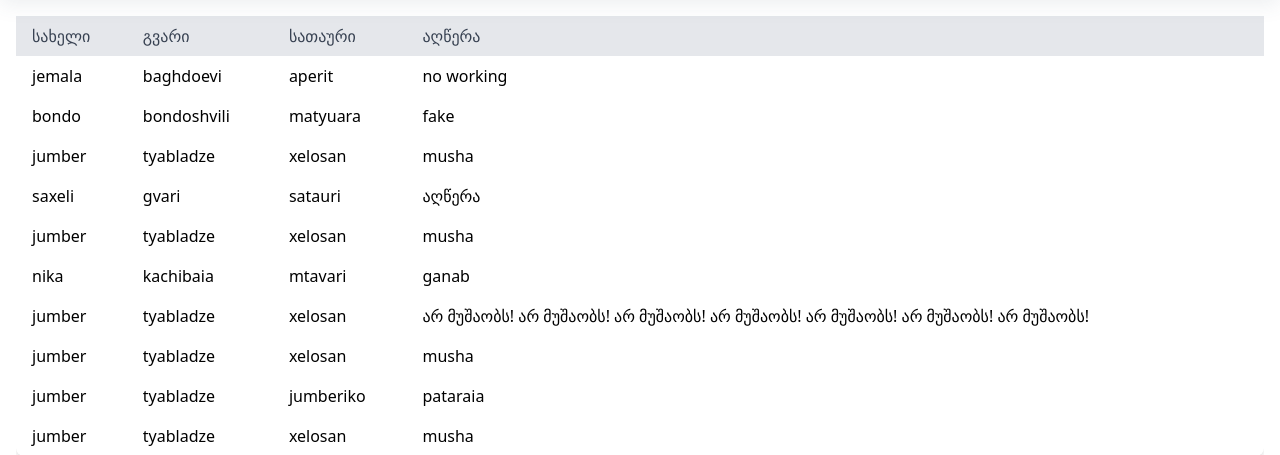
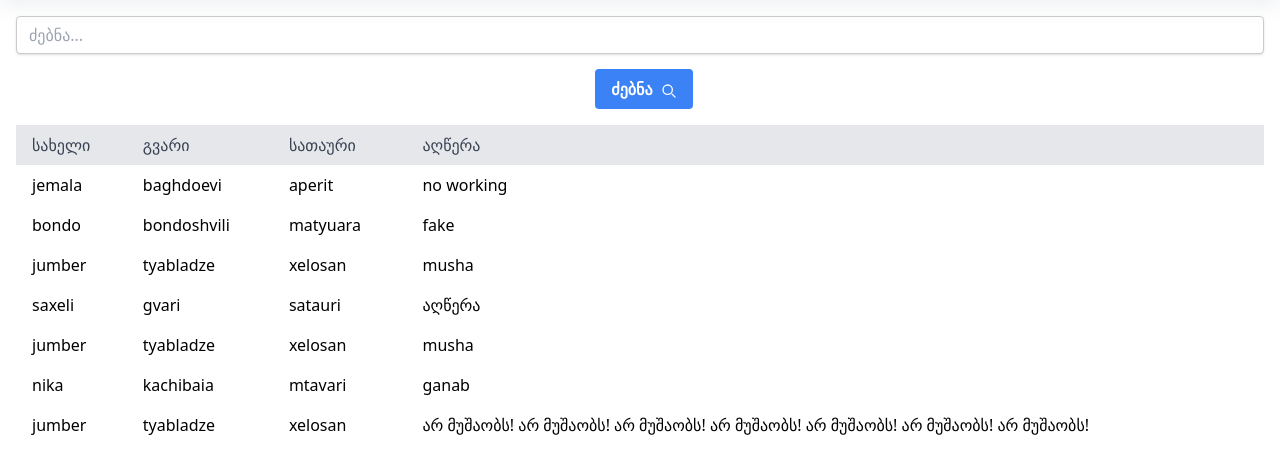
Before and after one commit to nikolozi2001/blackList, a Flask app: page /workers in a window 1280 px wide. Shown: the part 90-545 px from the top of the page. Run offline with Flask 3, Linux system fonts and the light colour scheme; a user stored in the database is signed in.

Commit message:
add search on admin panel and workers page

```diff
--- a/main.py
+++ b/main.py
@@ -107,11 +107,25 @@ class RegisterForm(FlaskForm):
     submit = SubmitField("რეგისტრაცია")
 
 
-@app.route("/admin")
+@app.route("/admin", methods=["GET", "POST"])
 @admin_required
 def admin():
-    users = Users.query.all()
-    posts = Posts.query.all()
+    search_query = request.args.get("search")
+    if search_query:
+        users = Users.query.filter(
+            (Users.name.like(f"%{search_query}%"))
+            | (Users.surname.like(f"%{search_query}%"))
+            | (Users.username.like(f"%{search_query}%"))
+        ).all()
+        posts = Posts.query.filter(
+            (Posts.name.like(f"%{search_query}%"))
+            | (Posts.surname.like(f"%{search_query}%"))
+            | (Posts.title.like(f"%{search_query}%"))
+            | (Posts.content.like(f"%{search_query}%"))
+        ).all()
+    else:
+        users = Users.query.all()
+        posts = Posts.query.all()
     return render_template(
         "admin.html", users=users, posts=posts, navigation_items=navigation_items
     )
@@ -195,10 +209,19 @@ def about():
     return render_template("about.html", navigation_items=navigation_items)
 
 
-@app.route("/workers")
-@login_required
+@app.route("/workers", methods=["GET", "POST"])
+@login_required  # or any decorator you use to protect this route
 def workers():
-    posts = Posts.query.all()  # Fetch all posts from the database
+    search_query = request.args.get("search")
+    if search_query:
+        posts = Posts.query.filter(
+            (Posts.name.like(f"%{search_query}%"))
+            | (Posts.surname.like(f"%{search_query}%"))
+            | (Posts.title.like(f"%{search_query}%"))
+            | (Posts.content.like(f"%{search_query}%"))
+        ).all()
+    else:
+        posts = Posts.query.all()
     return render_template(
         "workers.html", posts=posts, navigation_items=navigation_items
     )
--- a/static/style/output.css
+++ b/static/style/output.css
@@ -632,6 +632,10 @@ video {
   margin-bottom: 2rem;
 }
 
+.ml-1 {
+  margin-left: 0.25rem;
+}
+
 .mt-4 {
   margin-top: 1rem;
 }
@@ -640,8 +644,8 @@ video {
   margin-top: 1.5rem;
 }
 
-.ml-1 {
-  margin-left: 0.25rem;
+.ml-2 {
+  margin-left: 0.5rem;
 }
 
 .block {
@@ -668,16 +672,20 @@ video {
   height: 0.75rem;
 }
 
+.h-4 {
+  height: 1rem;
+}
+
 .h-full {
   height: 100%;
 }
 
-.h-4 {
-  height: 1rem;
+.w-3 {
+  width: 0.75rem;
 }
 
-.w-3 {
-  width: 0.75rem;
+.w-4 {
+  width: 1rem;
 }
 
 .w-auto {
@@ -686,18 +694,6 @@ video {
 
 .w-full {
   width: 100%;
-}
-
-.w-96 {
-  width: 24rem;
-}
-
-.w-80 {
-  width: 20rem;
-}
-
-.w-4 {
-  width: 1rem;
 }
 
 .min-w-full {
@@ -780,6 +776,11 @@ video {
   background-color: rgb(219 234 254 / var(--tw-bg-opacity));
 }
 
+.bg-blue-500 {
+  --tw-bg-opacity: 1;
+  background-color: rgb(59 130 246 / var(--tw-bg-opacity));
+}
+
 .bg-gray-100 {
   --tw-bg-opacity: 1;
   background-color: rgb(243 244 246 / var(--tw-bg-opacity));
@@ -815,11 +816,6 @@ video {
   background-color: rgb(254 249 195 / var(--tw-bg-opacity));
 }
 
-.bg-blue-500 {
-  --tw-bg-opacity: 1;
-  background-color: rgb(59 130 246 / var(--tw-bg-opacity));
-}
-
 .p-4 {
   padding: 1rem;
 }
@@ -831,6 +827,11 @@ video {
 .px-2 {
   padding-left: 0.5rem;
   padding-right: 0.5rem;
+}
+
+.px-3 {
+  padding-left: 0.75rem;
+  padding-right: 0.75rem;
 }
 
 .px-4 {
@@ -851,11 +852,6 @@ video {
 .py-2 {
   padding-top: 0.5rem;
   padding-bottom: 0.5rem;
-}
-
-.px-3 {
-  padding-left: 0.75rem;
-  padding-right: 0.75rem;
 }
 
 .pb-3 {
@@ -941,19 +942,20 @@ video {
   color: rgb(153 27 27 / var(--tw-text-opacity));
 }
 
+.text-white {
+  --tw-text-opacity: 1;
+  color: rgb(255 255 255 / var(--tw-text-opacity));
+}
+
 .text-yellow-800 {
   --tw-text-opacity: 1;
   color: rgb(133 77 14 / var(--tw-text-opacity));
 }
 
-.text-blue-600 {
-  --tw-text-opacity: 1;
-  color: rgb(37 99 235 / var(--tw-text-opacity));
-}
-
-.text-white {
-  --tw-text-opacity: 1;
-  color: rgb(255 255 255 / var(--tw-text-opacity));
+.shadow {
+  --tw-shadow: 0 1px 3px 0 rgb(0 0 0 / 0.1), 0 1px 2px -1px rgb(0 0 0 / 0.1);
+  --tw-shadow-colored: 0 1px 3px 0 var(--tw-shadow-color), 0 1px 2px -1px var(--tw-shadow-color);
+  box-shadow: var(--tw-ring-offset-shadow, 0 0 #0000), var(--tw-ring-shadow, 0 0 #0000), var(--tw-shadow);
 }
 
 .shadow-md {
@@ -962,10 +964,9 @@ video {
   box-shadow: var(--tw-ring-offset-shadow, 0 0 #0000), var(--tw-ring-shadow, 0 0 #0000), var(--tw-shadow);
 }
 
-.shadow {
-  --tw-shadow: 0 1px 3px 0 rgb(0 0 0 / 0.1), 0 1px 2px -1px rgb(0 0 0 / 0.1);
-  --tw-shadow-colored: 0 1px 3px 0 var(--tw-shadow-color), 0 1px 2px -1px var(--tw-shadow-color);
-  box-shadow: var(--tw-ring-offset-shadow, 0 0 #0000), var(--tw-ring-shadow, 0 0 #0000), var(--tw-shadow);
+.hover\:bg-blue-200:hover {
+  --tw-bg-opacity: 1;
+  background-color: rgb(191 219 254 / var(--tw-bg-opacity));
 }
 
 .hover\:bg-gray-100:hover {
--- a/templates/workers.html
+++ b/templates/workers.html
@@ -1,8 +1,26 @@
 {% extends "base.html" %}
 
 {% block content %}
+<div class="container mx-auto p-4">
+    <!-- Search Form -->
+    <div class="mb-4">
+        <form method="GET" action="{{ url_for('workers') }}" class="flex justify-center">
+            <input type="text" name="search" placeholder="ძებნა..."
+                class="shadow appearance-none border rounded w-full py-2 px-3 text-gray-700 leading-tight focus:outline-none focus:shadow-outline">
+            <button type="submit"
+                class="bg-blue-500 hover:bg-blue-700 text-white font-bold py-2 px-4 rounded focus:outline-none focus:shadow-outline ml-2">
+                ძებნა
+                <svg class="w-4 h-4 inline-block ml-1" fill="none" stroke="currentColor" viewBox="0 0 24 24"
+                    xmlns="http://www.w3.org/2000/svg">
+                    <path stroke-linecap="round" stroke-linejoin="round" stroke-width="2"
+                        d="M21 21l-4.35-4.35M17 10A7 7 0 1 1 3 10a7 7 0 0 1 14 0z">
+                    </path>
+                </svg>
+            </button>
+        </form>
+    </div>
 
-<div class="container mx-auto p-4">
+    <!-- Posts Table -->
     <div class="overflow-x-auto">
         <table class="min-w-full bg-white border border-gray-200 rounded-lg shadow-md">
             <thead>
@@ -26,5 +44,4 @@
         </table>
     </div>
 </div>
-
 {% endblock %}
```
Also changed, not shown: other parts of static/style/output.css (+24 -24 lines), templates/admin.html (+18 -0 lines), 1 other file.
